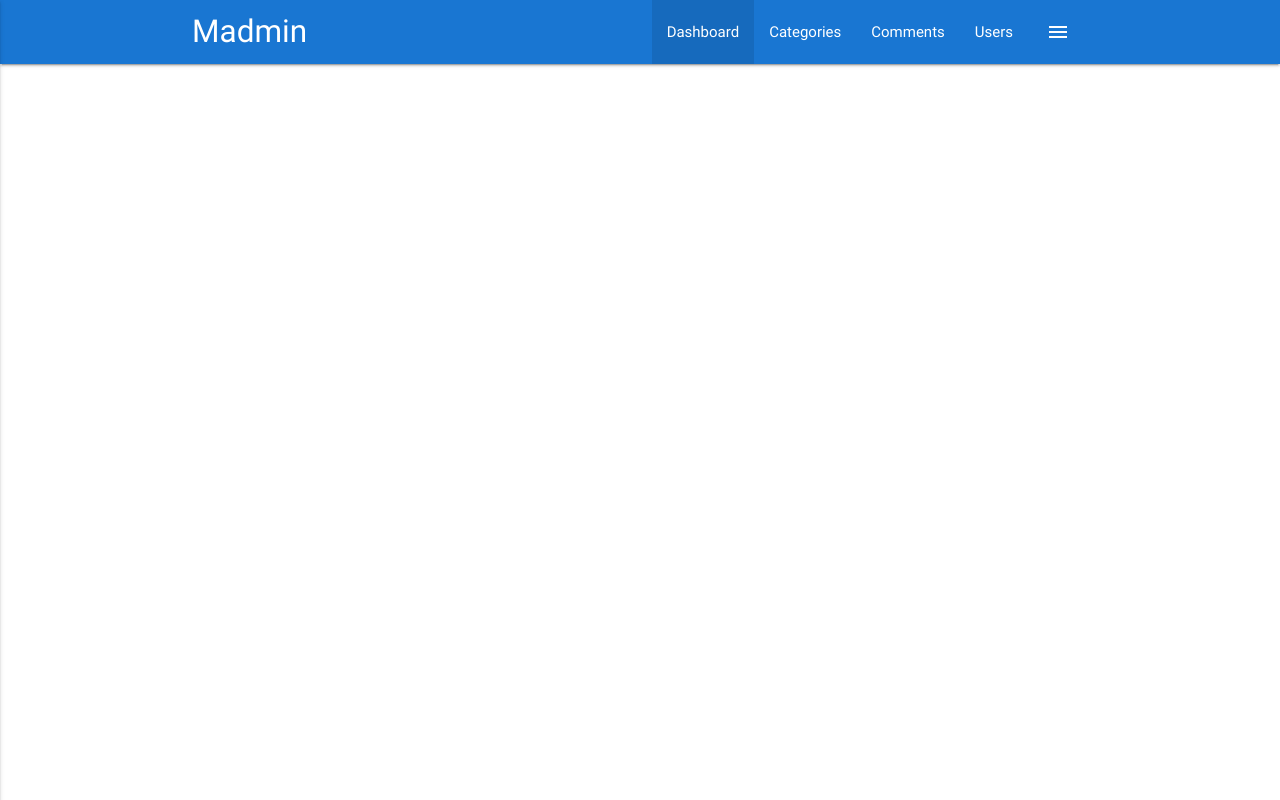
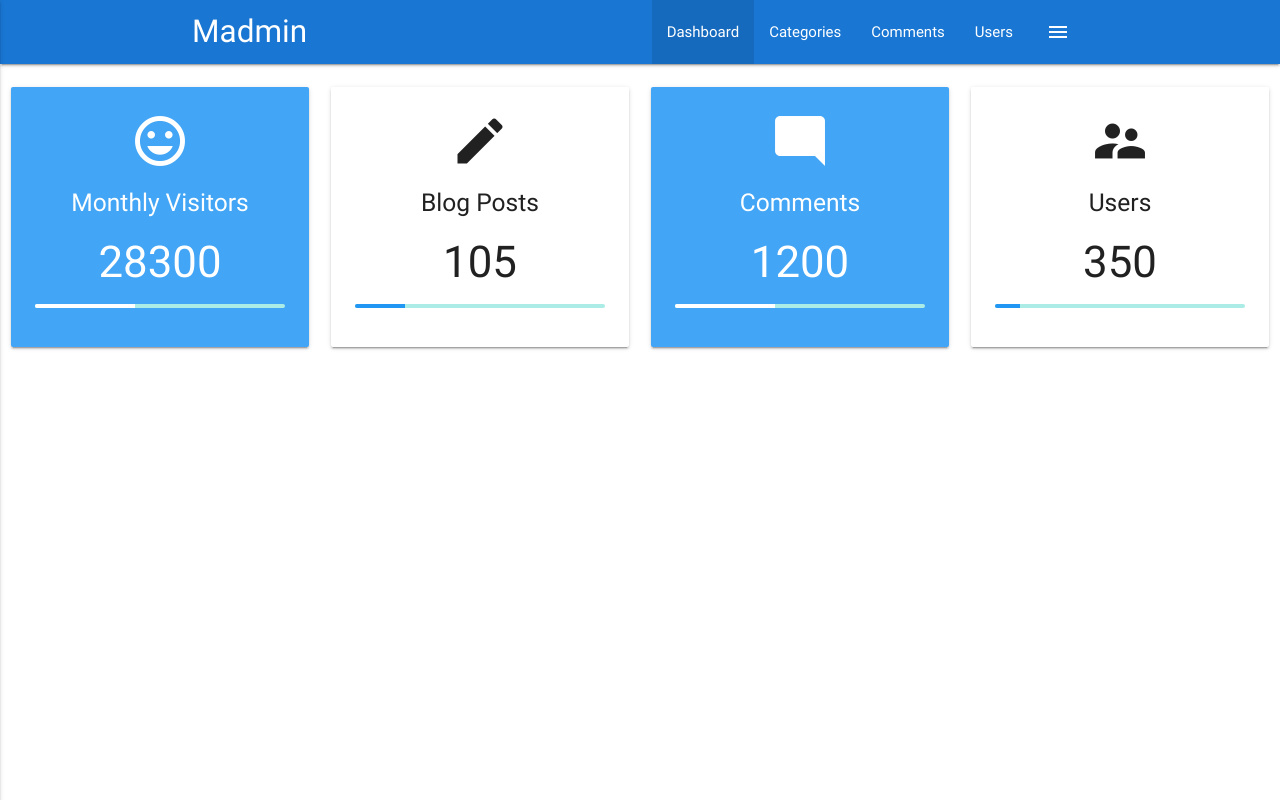
Before and after one commit to diegogslomp/madmin, a plain HTML site: page index.html in a window 1280 px wide. Drawn offline with nearby package versions, Linux system fonts and the light colour scheme.

Commit message:
stat counters & preloader

```diff
--- a/css/main.css
+++ b/css/main.css
@@ -0,0 +1,5 @@
+.loader {
+  position: absolute;
+  top: 40%;
+  left: 47%;
+}
--- a/index.html
+++ b/index.html
@@ -70,6 +70,67 @@
       </div>
     </nav>
 
+    <!-- Section: Stats -->
+    <section class="section section-stats center">
+      <div class="row">
+        <div class="col s12 m6 l3">
+          <div class="card-panel blue lighten-1 white-text center">
+            <i class="material-icons medium">insert_emoticon</i>
+            <h5>Monthly Visitors</h5>
+            <h3 class="count">28300</h3>
+            <div class="progress grey-lighten-1">
+              <div class="determinate white" style="width:40%"></div>
+            </div>
+          </div>
+        </div>
+        <div class="col s12 m6 l3">
+          <div class="card-panel center">
+            <i class="material-icons medium">mode_edit</i>
+            <h5>Blog Posts</h5>
+            <h3 class="count">105</h3>
+            <div class="progress grey-lighten-1">
+              <div class="determinate blue" style="width:20%"></div>
+            </div>
+          </div>
+        </div>
+        <div class="col s12 m6 l3">
+          <div class="card-panel blue lighten-1 white-text center">
+            <i class="material-icons medium">mode_comment</i>
+            <h5>Comments</h5>
+            <h3 class="count">1200</h3>
+            <div class="progress grey-lighten-1">
+              <div class="determinate white" style="width:40%"></div>
+            </div>
+          </div>
+        </div>
+        <div class="col s12 m6 l3">
+          <div class="card-panel center">
+            <i class="material-icons medium">supervisor_account</i>
+            <h5>Users</h5>
+            <h3 class="count">350</h3>
+            <div class="progress grey-lighten-1">
+              <div class="determinate blue" style="width:10%"></div>
+            </div>
+          </div>
+        </div>
+      </div>
+    </section>
+
+    <!-- Preloader -->
+    <div class="loader preloader-wrapper big active">
+      <div class="spinner-layer spinner-blue-only">
+        <div class="circle-clipper left">
+          <div class="circle"></div>
+        </div>
+        <div class="gap-patch">
+          <div class="circle"></div>
+        </div>
+        <div class="circle-clipper right">
+          <div class="circle"></div>
+        </div>
+      </div>
+    </div>
+
     <!--Import jQuery before materialize.js-->
     <script
       type="text/javascript"
@@ -77,10 +138,37 @@
     ></script>
     <script type="text/javascript" src="js/materialize.min.js"></script>
     <script>
-      $(document).ready(function() {
-        // Init Side nav
-        $('.button-collapse').sideNav();
-      });
+      // Hide Sections
+      $('.section').hide();
+
+      setTimeout(function() {
+        $(document).ready(function() {
+          // Show Sections
+          $('.section').fadeIn();
+
+          // Hide Preloader
+          $('.loader').fadeOut();
+
+          // Init Side nav
+          $('.button-collapse').sideNav();
+
+          // Counter
+          $('.count').each(function() {
+            $(this)
+              .prop('Counter', 0)
+              .animate(
+                { Counter: $(this).text() },
+                {
+                  duration: 1000,
+                  easing: 'swing',
+                  step: function(now) {
+                    $(this).text(Math.ceil(now));
+                  }
+                }
+              );
+          });
+        });
+      }, 1000);
     </script>
   </body>
 </html>
```
